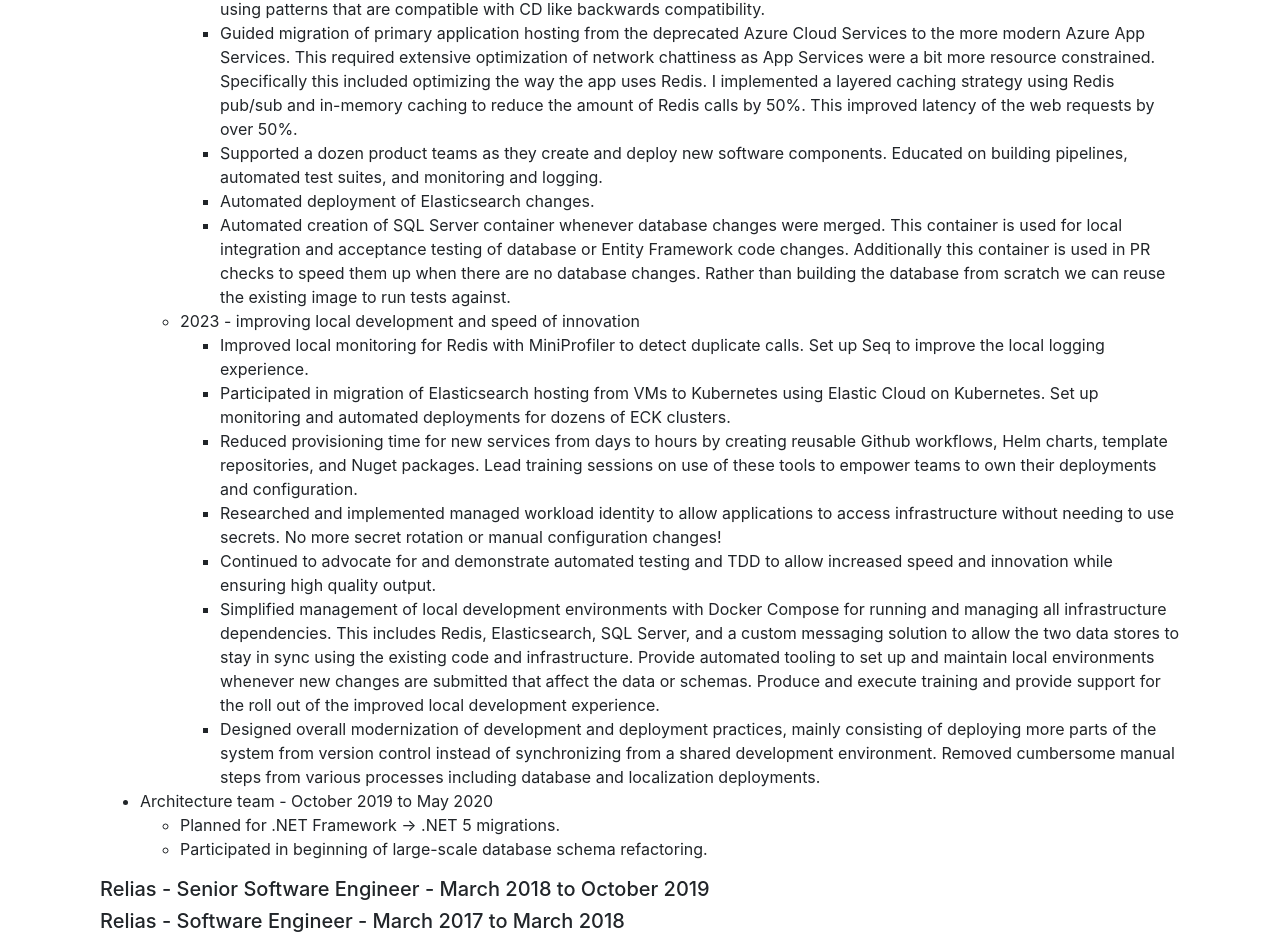
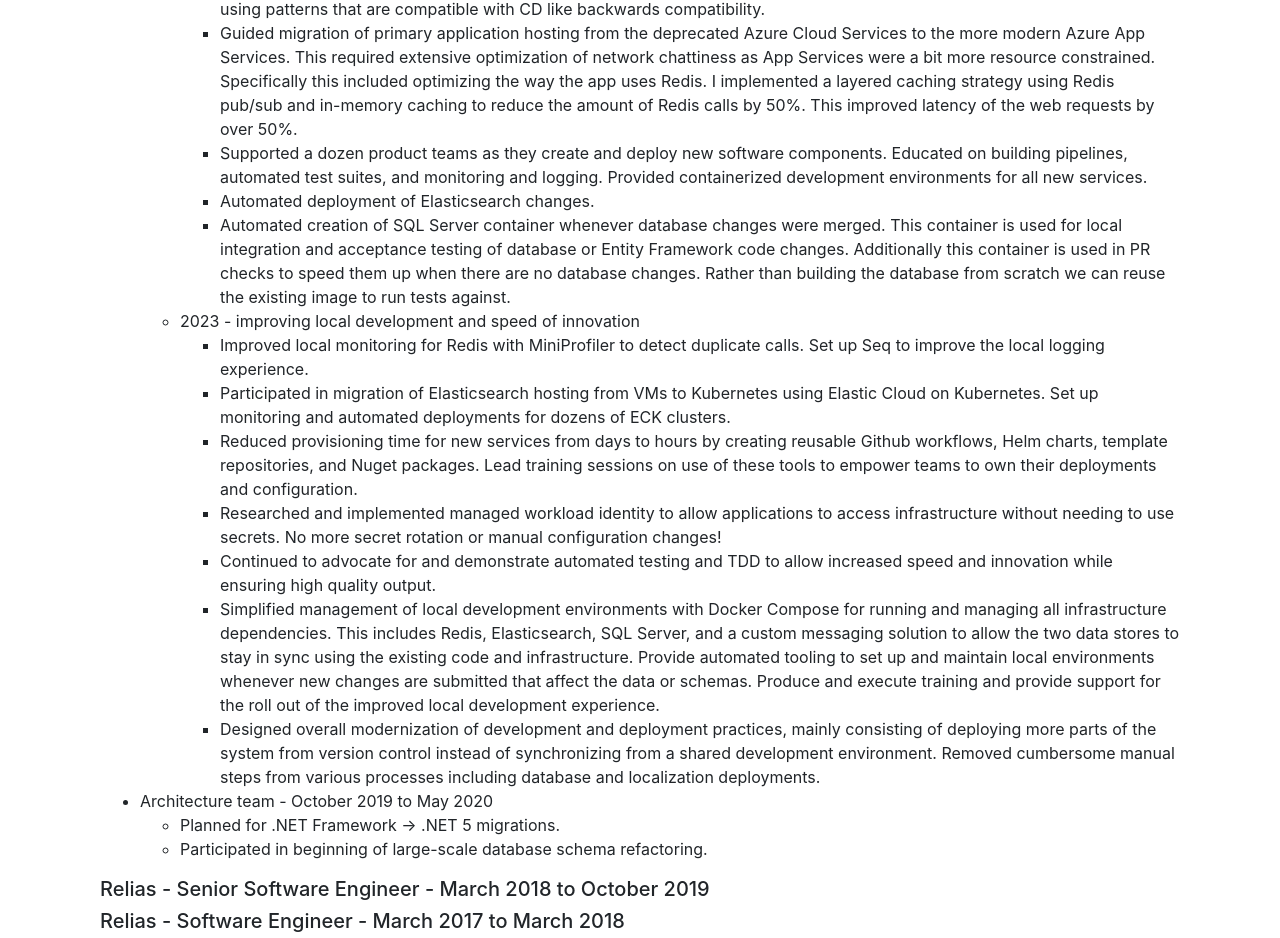
Before and after one commit to dmmusil/dmmusil.github.io, an Angular app in the folder dmmusil/: page /about in a window 1280 px wide. Shown: the part 1651-2589 px from the top of the page. Built offline with nearby package versions, Linux system fonts and the light colour scheme.

Commit message:
Containerized dev environments

```diff
--- a/dmmusil/src/app/about/about.component.html
+++ b/dmmusil/src/app/about/about.component.html
@@ -153,7 +153,8 @@
             <li>
               Supported a dozen product teams as they create and deploy new
               software components. Educated on building pipelines, automated
-              test suites, and monitoring and logging.
+              test suites, and monitoring and logging. Provided containerized
+              development environments for all new services.
             </li>
             <li>Automated deployment of Elasticsearch changes.</li>
             <li>
```
